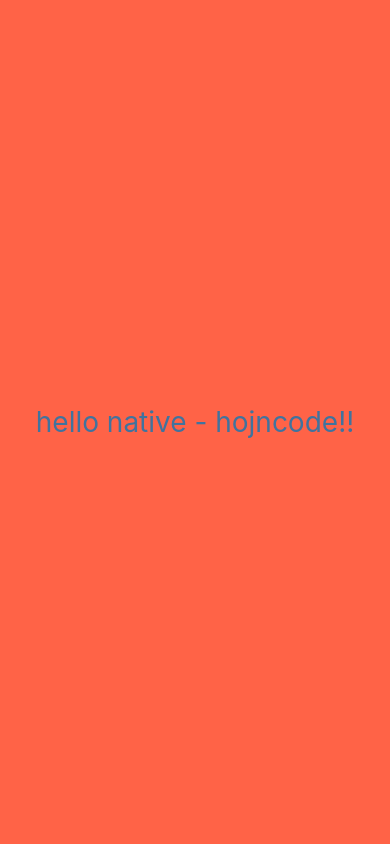
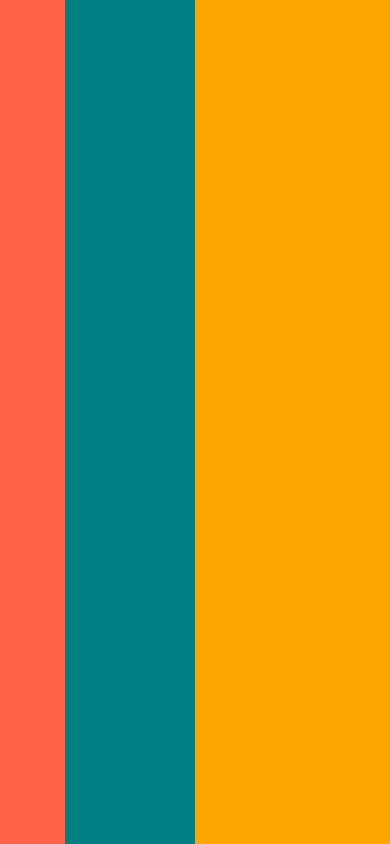
Before and after one commit to hojncode/React-native-WeatherApp, a React Native app: screen / in a window 390 px wide. Built offline with nearby package versions, Linux system fonts and the light colour scheme.

Commit message:
flex 개념  - layout system

```diff
--- a/App.js
+++ b/App.js
@@ -3,9 +3,14 @@
 
 export default function App() {
   return (
-    <View style={styles.container}>
-      <Text style={styles.text}>hello native - hojncode!!</Text>
-      <StatusBar style="auto" />
+    // <View style={styles.container}>
+    //   <Text style={styles.text}>hello native - hojncode!!</Text>
+    //   <StatusBar style="auto" />
+    // </View>
+    <View style={{ flex: 1, flexDirection: "row" }}>
+      <View style={{ flex: 1, backgroundColor: "tomato" }}></View>
+      <View style={{ flex: 2, backgroundColor: "teal" }}></View>
+      <View style={{ flex: 3, backgroundColor: "orange" }}></View>
     </View>
   );
 }
```
